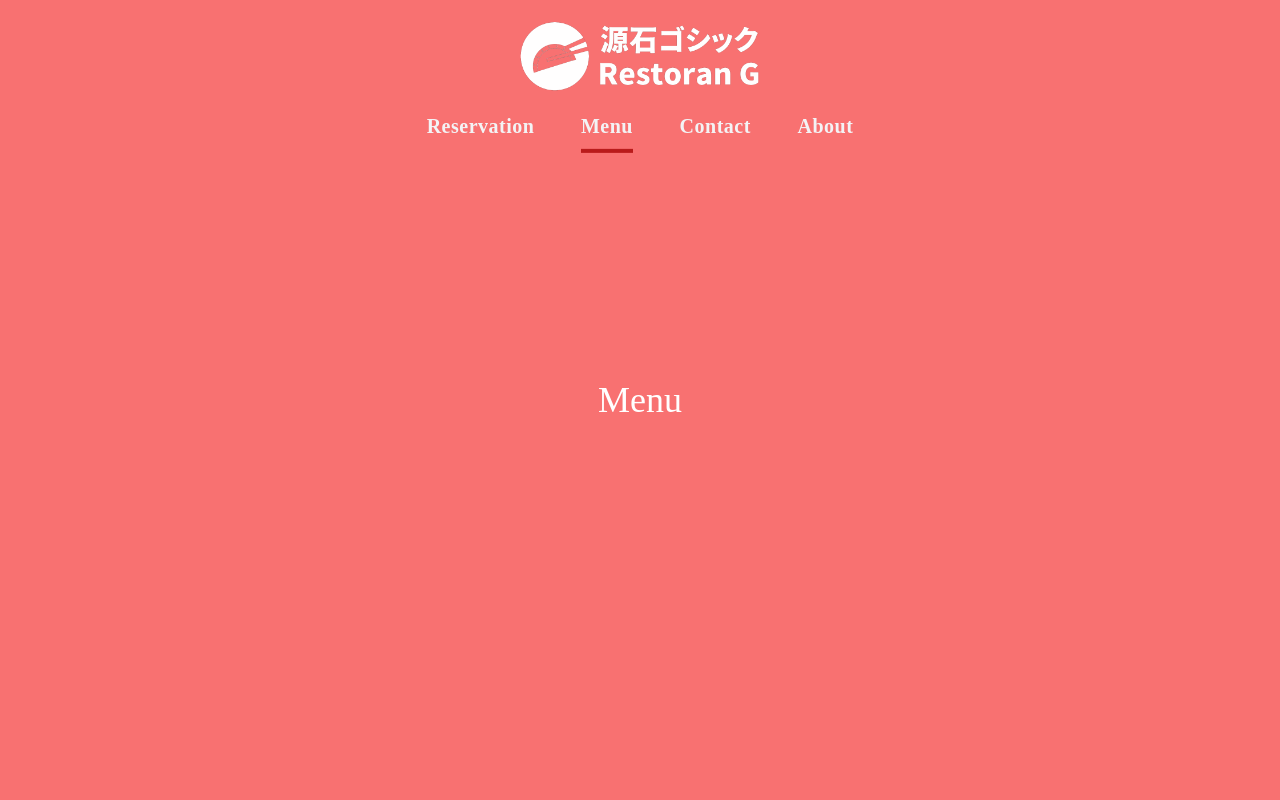
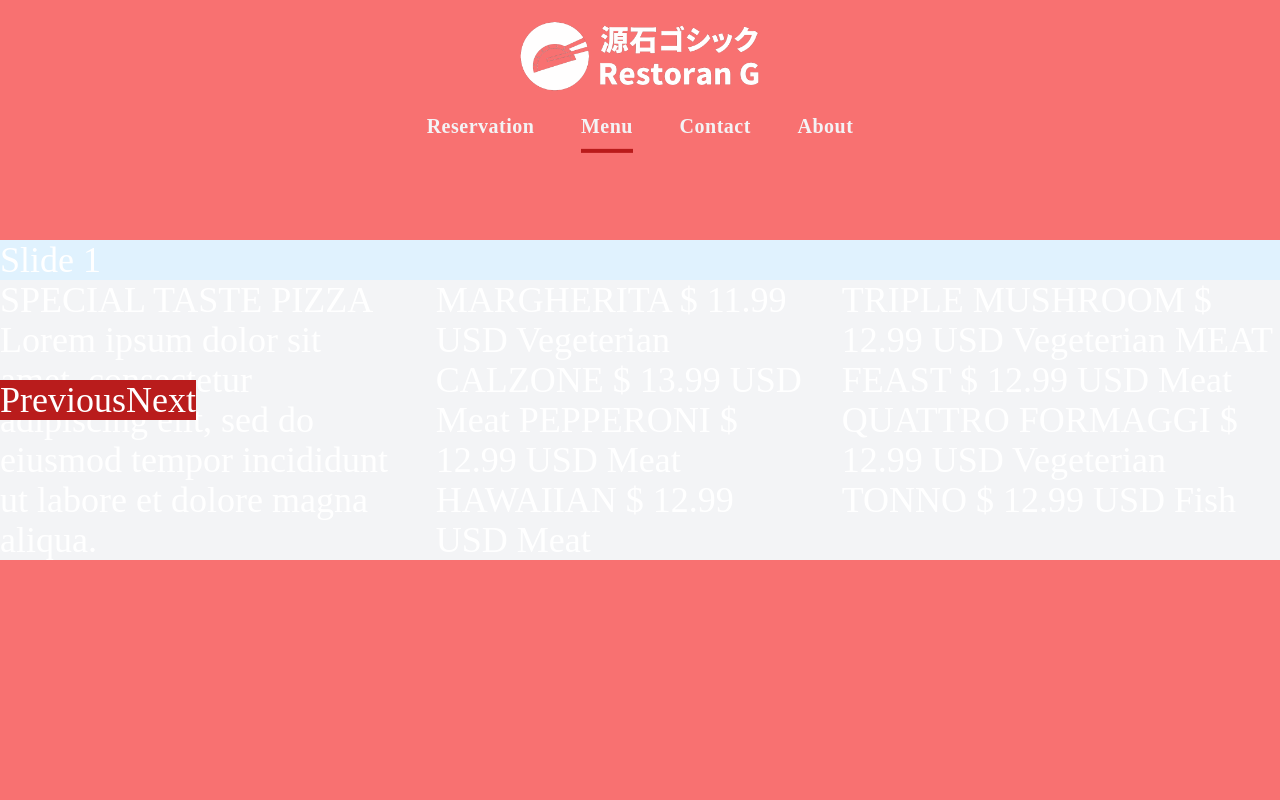
Before and after one commit to sulkhan10/ramen-fe, a React (Create React App) app: page /menu in a window 1280 px wide. Shown: the top 800 px of the page. Built offline with nearby package versions, Linux system fonts and the light colour scheme.

Commit message:
feat : initialize menu carousel

```diff
--- a/package.json
+++ b/package.json
@@ -15,6 +15,7 @@
     "react-scripts": "5.0.1",
     "react-spinners": "^0.13.8",
     "react-transition-group": "^4.4.5",
+    "swiper": "^9.3.2",
     "web-vitals": "^2.1.4"
   },
   "scripts": {
--- a/src/components/Navbar.js
+++ b/src/components/Navbar.js
@@ -80,7 +80,7 @@ const Navbar = () => {
         <div
         data-aos="fade-down"
         data-aos-duration="3000"
-          className={`fixed  right-0 left-0 z-10 py-2 flex  justify-around items-center ${navbarBackgroundClass}`}
+          className={`fixed  right-0 left-0 z-10 py-2 flex  justify-around items-center ${navbarBackgroundClass} z-50`}
         >
           <NavLink to="/">
             {scrolled && <img className="w-30 h-12" src={logoColor} />}
@@ -126,7 +126,7 @@ const Navbar = () => {
         <div
         data-aos="fade-down"
         data-aos-duration="3000"
-          className={`fixed  right-0 left-0 z-10 py-2 flex  justify-around items-center ${navbarBackgroundClass}`}
+          className={`fixed  right-0 left-0 z-10 py-2 flex  justify-around items-center ${navbarBackgroundClass}  z-50`}
         >
           <NavLink to="/">
             {scrolled && <img className="w-30 h-12" src={logoColor} />}
@@ -170,7 +170,7 @@ const Navbar = () => {
       )}
 
       {isMobileMenuOpen && screenWidth <= 768 && (
-        <div  className="">
+        <div  className=" z-50">
           <div   data-aos="fade-down"
         data-aos-duration="3000" className=" fixed inset-0 flex flex-col bg-image-navbar-mobile scrollbar-hide z-10">
             <div className="relative py-2">
@@ -249,7 +249,7 @@ const Navbar = () => {
         data-aos-duration="3000"
 
 
-          className={`fixed h-32 right-0 left-0 z-10 py-4 flex flex-col justify-between items-center ${navbarBackgroundClass}`}
+          className={`fixed h-32 right-0 left-0 z-10 py-4 flex flex-col justify-between items-center ${navbarBackgroundClass}  z-50`}
         >
           {" "}
           <NavLink to="/">
@@ -309,7 +309,7 @@ const Navbar = () => {
         data-aos-duration="3000"
 
 
-          className={`fixed h-32 right-0 left-0 z-10 py-4 flex flex-col justify-between items-center ${navbarBackgroundClass}`}
+          className={`fixed h-32 right-0 left-0 z-10 py-4 flex flex-col justify-between items-center ${navbarBackgroundClass}  z-50 `}
         >
           {" "}
           <NavLink to="/">
--- a/src/pages/Menu.js
+++ b/src/pages/Menu.js
@@ -1,22 +1,115 @@
-import { React, useEffect, useState } from "react";
-import { Link } from "react-router-dom";
+import React, { useEffect, useState, useRef } from "react";
 import "../index.css";
-
-
+import { Swiper, SwiperSlide } from "swiper/react";
+import SwiperCore, { Navigation } from "swiper";
+import "swiper/swiper.min.css";
+// import "swiper/components/navigation/navigation.min.css";
 import MoonLoader from "react-spinners/MoonLoader";
 
-let Menu = () => {
-  let [loading, setLoading] = useState(true);
-  let [currentPage, setCurrentPage] = useState(1);
-  let [dataMenusPerPage] = useState(6);
-  let [searchName, setSearchName] = useState("");
+SwiperCore.use([Navigation]);
 
+const Menu = () => {
+  const [loading, setLoading] = useState(true);
+  const swiperRef = useRef(null);
 
+  useEffect(() => {
+    setLoading(false);
+  }, []);
+
+  const goNext = () => {
+    if (swiperRef.current && swiperRef.current.swiper) {
+      swiperRef.current.swiper.slideNext();
+    }
+  };
+
+  const goPrev = () => {
+    if (swiperRef.current && swiperRef.current.swiper) {
+      swiperRef.current.swiper.slidePrev();
+    }
+  };
 
   return (
-    <div className="min-h-screen bg-red-400 flex justify-center items-center text-4xl text-white">
-     Menu
+    <div className="min-h-screen bg-red-400 flex justify-center items-center text-4xl text-white ">
+      <div className="w-full bg-sky-600 relative">
+        <Swiper
+          ref={swiperRef}
+          slidesPerView="auto"
+          navigation
+          loop={true}
+          onSlideChange={() => console.log("slide change")}
+          onSwiper={(swiper) => console.log(swiper)}
+        >
+          <SwiperSlide>
+            <div className="bg-sky-100">
+              Slide 1
+              <div className="flex gap-8 bg-gray-100">
+                <div>
+                  SPECIAL TASTE PIZZA Lorem ipsum dolor sit amet, consectetur
+                  adipiscing elit, sed do eiusmod tempor incididunt ut labore et
+                  dolore magna aliqua.
+                </div>
+                <div>
+                  MARGHERITA $ 11.99 USD Vegeterian СALZONE $ 13.99 USD Meat
+                  PEPPERONI $ 12.99 USD Meat HAWAIIAN $ 12.99 USD Meat
+                </div>
+                <div>
+                  TRIPLE MUSHROOM $ 12.99 USD Vegeterian MEAT FEAST $ 12.99 USD
+                  Meat QUATTRO FORMAGGI $ 12.99 USD Vegeterian TONNO $ 12.99 USD
+                  Fish
+                </div>
+              </div>
+            </div>
+          </SwiperSlide>
+          <SwiperSlide>
+            <div className="bg-sky-100">
+              Slide 2
+              <div className="flex gap-8 bg-gray-100">
+                <div>
+                  SPECIAL TASTE PIZZA Lorem ipsum dolor sit amet, consectetur
+                  adipiscing elit, sed do eiusmod tempor incididunt ut labore et
+                  dolore magna aliqua.
+                </div>
+                <div>
+                  MARGHERITA $ 11.99 USD Vegeterian СALZONE $ 13.99 USD Meat
+                  PEPPERONI $ 12.99 USD Meat HAWAIIAN $ 12.99 USD Meat
+                </div>
+                <div>
+                  TRIPLE MUSHROOM $ 12.99 USD Vegeterian MEAT FEAST $ 12.99 USD
+                  Meat QUATTRO FORMAGGI $ 12.99 USD Vegeterian TONNO $ 12.99 USD
+                  Fish
+                </div>
+              </div>
+            </div>
+          </SwiperSlide>
+          <SwiperSlide>
+            <div className="bg-sky-100">
+              Slide 3
+              <div className="flex gap-8 bg-gray-100">
+                <div>
+                  SPECIAL TASTE PIZZA Lorem ipsum dolor sit amet, consectetur
+                  adipiscing elit, sed do eiusmod tempor incididunt ut labore et
+                  dolore magna aliqua.
+                </div>
+                <div>
+                  MARGHERITA $ 11.99 USD Vegeterian СALZONE $ 13.99 USD Meat
+                  PEPPERONI $ 12.99 USD Meat HAWAIIAN $ 12.99 USD Meat
+                </div>
+                <div>
+                  TRIPLE MUSHROOM $ 12.99 USD Vegeterian MEAT FEAST $ 12.99 USD
+                  Meat QUATTRO FORMAGGI $ 12.99 USD Vegeterian TONNO $ 12.99 USD
+                  Fish
+                </div>
+              </div>
+            </div>
+          </SwiperSlide>
+        </Swiper>
+        <div className="absolute left-0 top-1/2 transform -translate-y-1/2 bg-red-700 z-10">
+          <button onClick={goPrev}>Previous</button>
+          <button onClick={goNext}>Next</button>
+        </div>
+      </div>
     </div>
   );
 };
+
 export default Menu;
```
Also changed, not shown: 1 other file (tests, documents, lock files or other folders).
